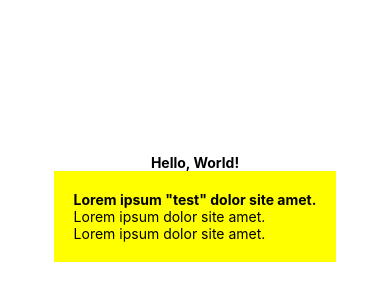
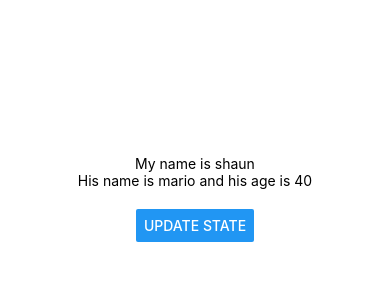
Before and after one commit to fentybit/react-native-tutorial, a React Native app: screen / in a window 390 px wide. Shown: the part 214-514 px from the top of the page. Built offline with nearby package versions, Linux system fonts and the light colour scheme.

Commit message:
finish lesson-4

```diff
--- a/App.js
+++ b/App.js
@@ -1,21 +1,23 @@
-import { StatusBar } from 'expo-status-bar';
-import React from 'react';
-import { StyleSheet, Text, View } from 'react-native';
+import React, { useState } from 'react';
+import { StyleSheet, Text, View, Button } from 'react-native';
 
 export default function App() {
+  const [name, setName] = useState('shaun');
+  const [person, setPerson] = useState({ name: 'mario', age: 40 });
+
+  const clickHandler = () => {
+    setName('chun-li');
+    setPerson({ name: 'luigi', age: 45 });
+  }
+
   return (
     <View style={styles.container}>
-      <View styles={styles.header}>
-        <Text style={styles.boldText}>Hello, World!</Text>
+      <Text>My name is {name}</Text>
+      <Text>His name is {person.name} and his age is {person.age}</Text>
+
+      <View style={styles.buttonContainer}>
+        <Button title='update state' onPress={clickHandler} />
       </View>
-
-      <View style={styles.body}>
-        <Text style={styles.boldText}>Lorem ipsum <Text>"test"</Text> dolor site amet.</Text>
-        <Text>Lorem ipsum dolor site amet.</Text>
-        <Text>Lorem ipsum dolor site amet.</Text>
-      </View>
-
-      <StatusBar style="auto" />
     </View>
   );
 }
@@ -27,16 +29,7 @@
     alignItems: 'center',
     justifyContent: 'center',
   },
-  header: {
-    backgroundColor: '#ffc0cb',
-    padding: 20,
-  },
-  boldText: {
-    fontWeight: 'bold',
-  },
-  body: {
-    backgroundColor: 'yellow',
-    padding: 20,
-    fontWeight: 'bold',
+  buttonContainer: {
+    margin: 20,
   }
 });
```
